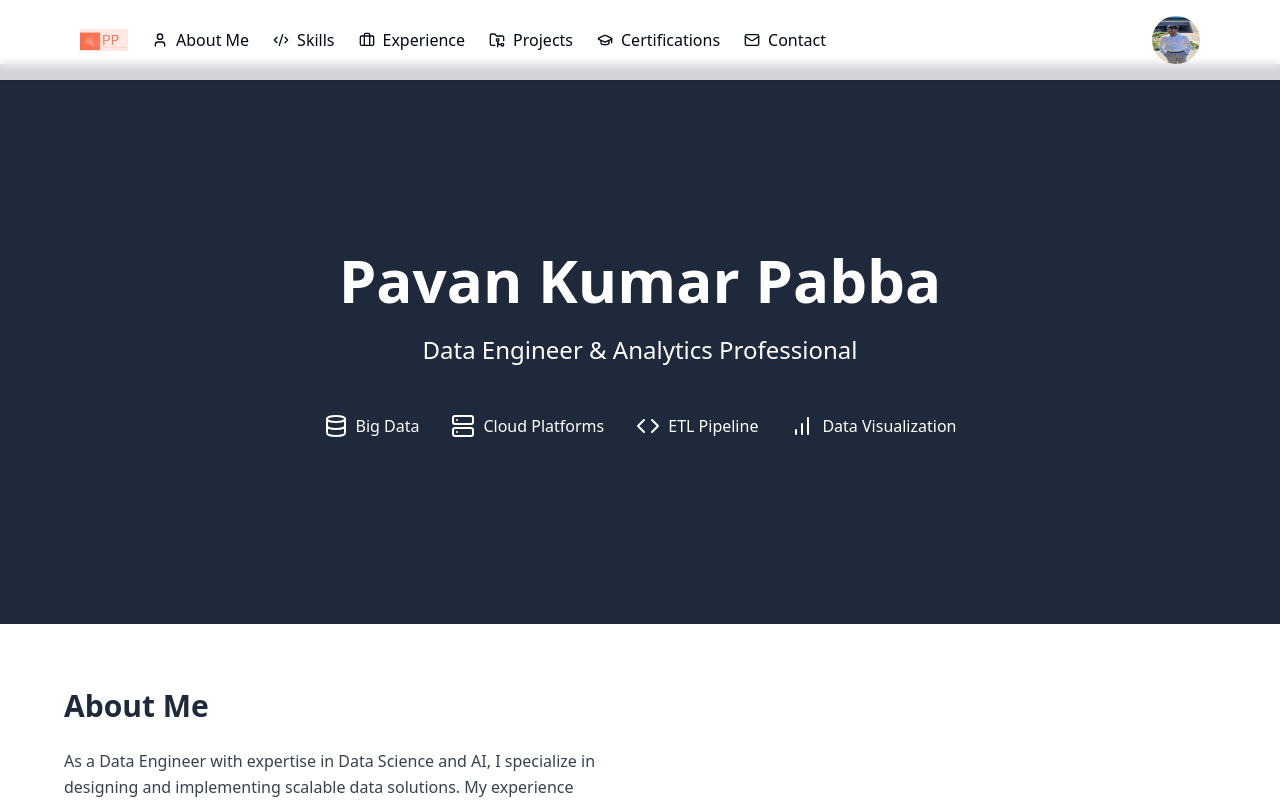
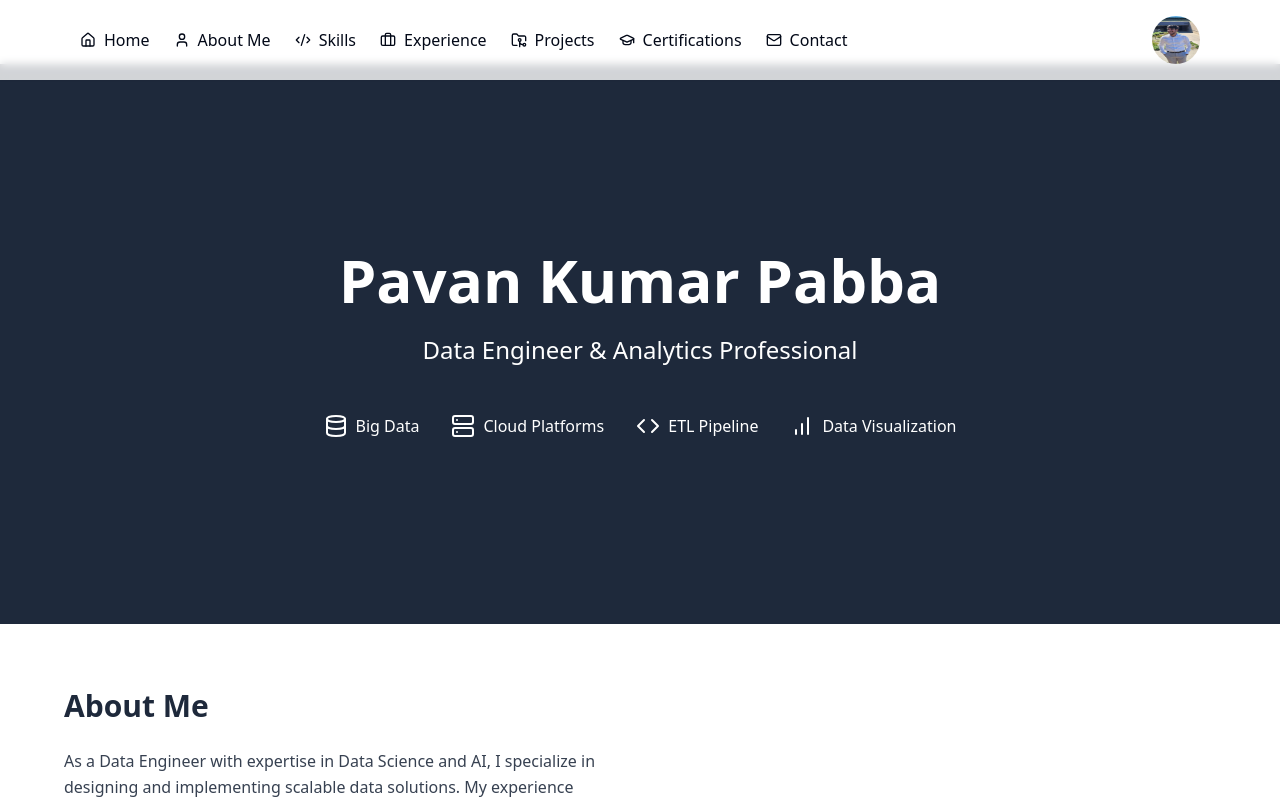
Before and after one commit to Pavan-Kumar-Pabba/data-engineer-portfolio, a React (Vite) app: page / in a window 1280 px wide. Shown: the top 800 px of the page. Built offline with nearby package versions, Linux system fonts and the light colour scheme.

Commit message:
Reverted to edit edt-44d5b51f-31eb-49cc-9717-7bf667591c5a: "Fix footer mail link
The footer mail link was not working. This commit ensures that clicking the mail icon in the footer displays the email address in the contact section."

```diff
--- a/src/components/Navigation.tsx
+++ b/src/components/Navigation.tsx
@@ -18,11 +18,8 @@ const Navigation = () => {
             onClick={() => scrollToSection('hero')}
             className="flex items-center gap-2 hover:text-secondary transition-colors"
           >
-            <img
-              src="/lovable-uploads/e73802dc-0f23-4353-899d-679b3f19a874.png"
-              alt="PP Logo"
-              className="w-12 h-12 object-contain"
-            />
+            <Home className="w-4 h-4" />
+            <span>Home</span>
           </button>
           <button
             onClick={() => scrollToSection('about')}
```
Also changed, not shown: public/lovable-uploads/e73802dc-0f23-4353-899d-679b3f19a874.png (deleted).
